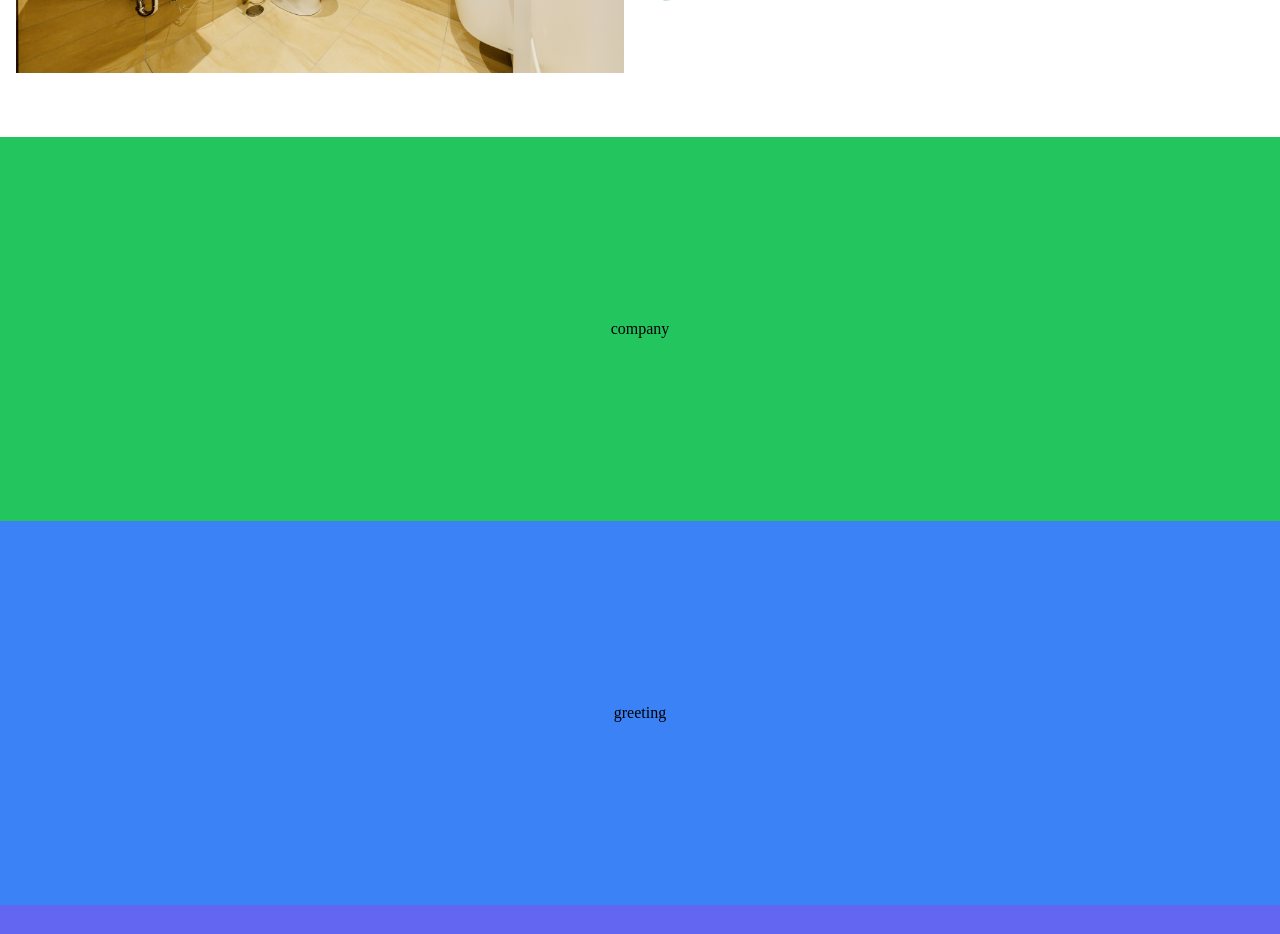
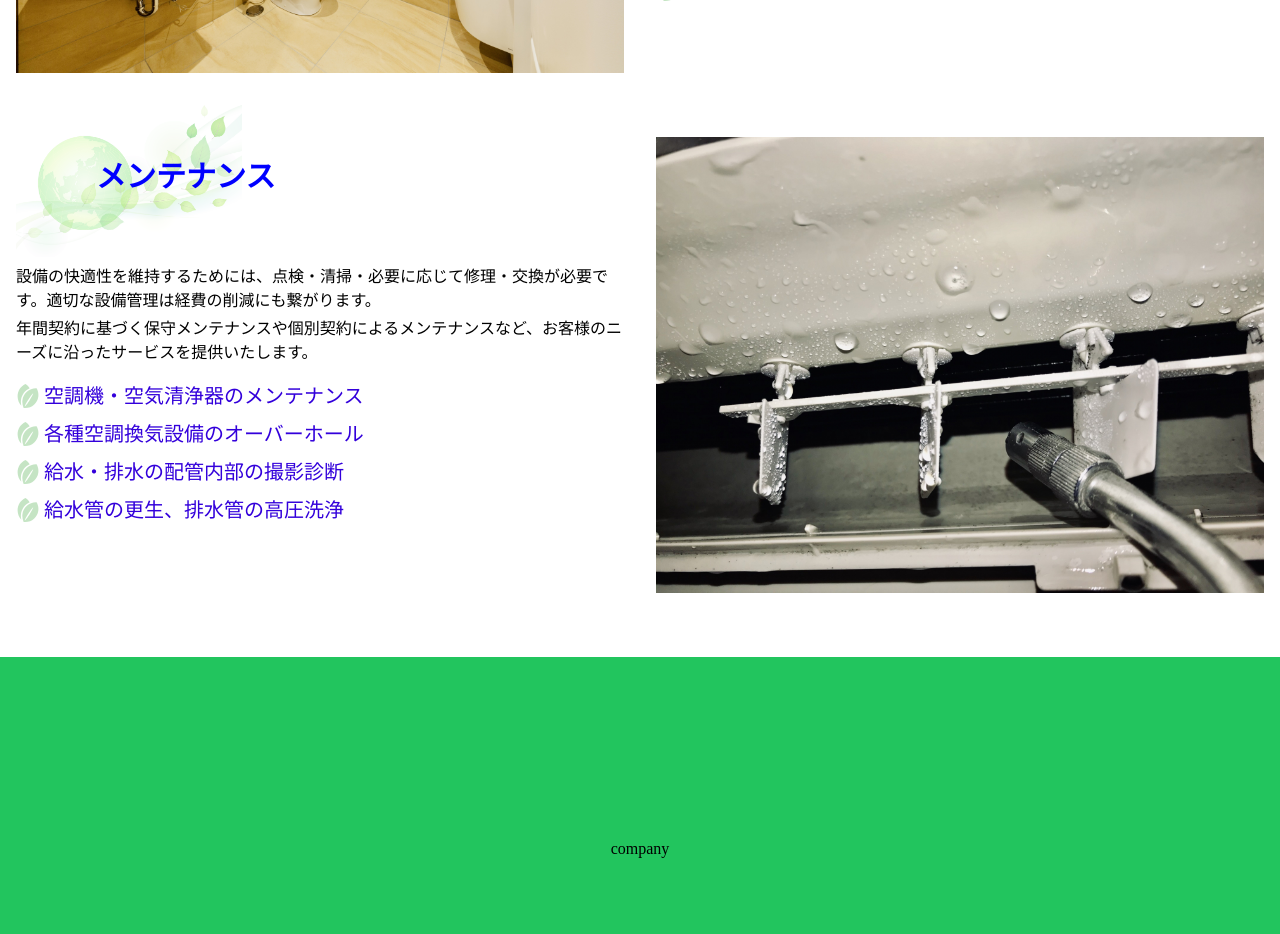
Before and after one commit to manzoku-bukuro/yamaku, a React (Create React App) app: page / in a window 1280 px wide. Shown: the part 1460-2394 px from the top of the page. Built offline with nearby package versions, Linux system fonts and the light colour scheme.

Commit message:
事業内容 メンテナンス

```diff
--- a/src/components/Main/Section/Business.tsx
+++ b/src/components/Main/Section/Business.tsx
@@ -2,6 +2,7 @@ import React from "react";
 import '@/assets/scss/business.scss';
 import AirConditioning from '@/assets/img/air_conditioning.jpg';
 import Hygiene from '@/assets/img/hygiene.jpg';
+import Maintenance from '@/assets/img/maintenance.jpg';
 
 
 const Section= () => {
@@ -33,7 +34,7 @@ const Section= () => {
         </div>
 
         <div className="flex mb-16">
-          <img className="w-1/2 px-4 object-contain" src={Hygiene} alt="空調換気設備" />
+          <img className="w-1/2 px-4 object-contain" src={Hygiene} alt="衛生設備" />
           <div className="w-1/2 px-4 text-left">
             <div className="content-title">
               <h3 className="text-3xl text-primary">衛生設備</h3>
@@ -50,7 +51,24 @@ const Section= () => {
           </div>
         </div>
 
-
+        <div className="flex mb-16">
+          <div className="w-1/2 px-4 text-left">
+            <div className="content-title">
+              <h3 className="text-3xl text-primary">メンテナンス</h3>
+            </div>
+            <div className="mb-4">
+              <p className="mb-1">設備の快適性を維持するためには、点検・清掃・必要に応じて修理・交換が必要です。適切な設備管理は経費の削減にも繋がります。</p>
+              <p className="mb-1">年間契約に基づく保守メンテナンスや個別契約によるメンテナンスなど、お客様のニーズに沿ったサービスを提供いたします。</p>
+            </div>
+            <div className="mb-4">
+              <div className="content-sub-title">空調機・空気清浄器のメンテナンス</div>
+              <div className="content-sub-title">各種空調換気設備のオーバーホール</div>
+              <div className="content-sub-title">給水・排水の配管内部の撮影診断</div>
+              <div className="content-sub-title">給水管の更生、排水管の高圧洗浄</div>
+            </div>
+          </div>
+          <img className="w-1/2 px-4 object-contain" src={Maintenance} alt="メンテナンス" />
+        </div>
       </div>
     </section>
   );
```
